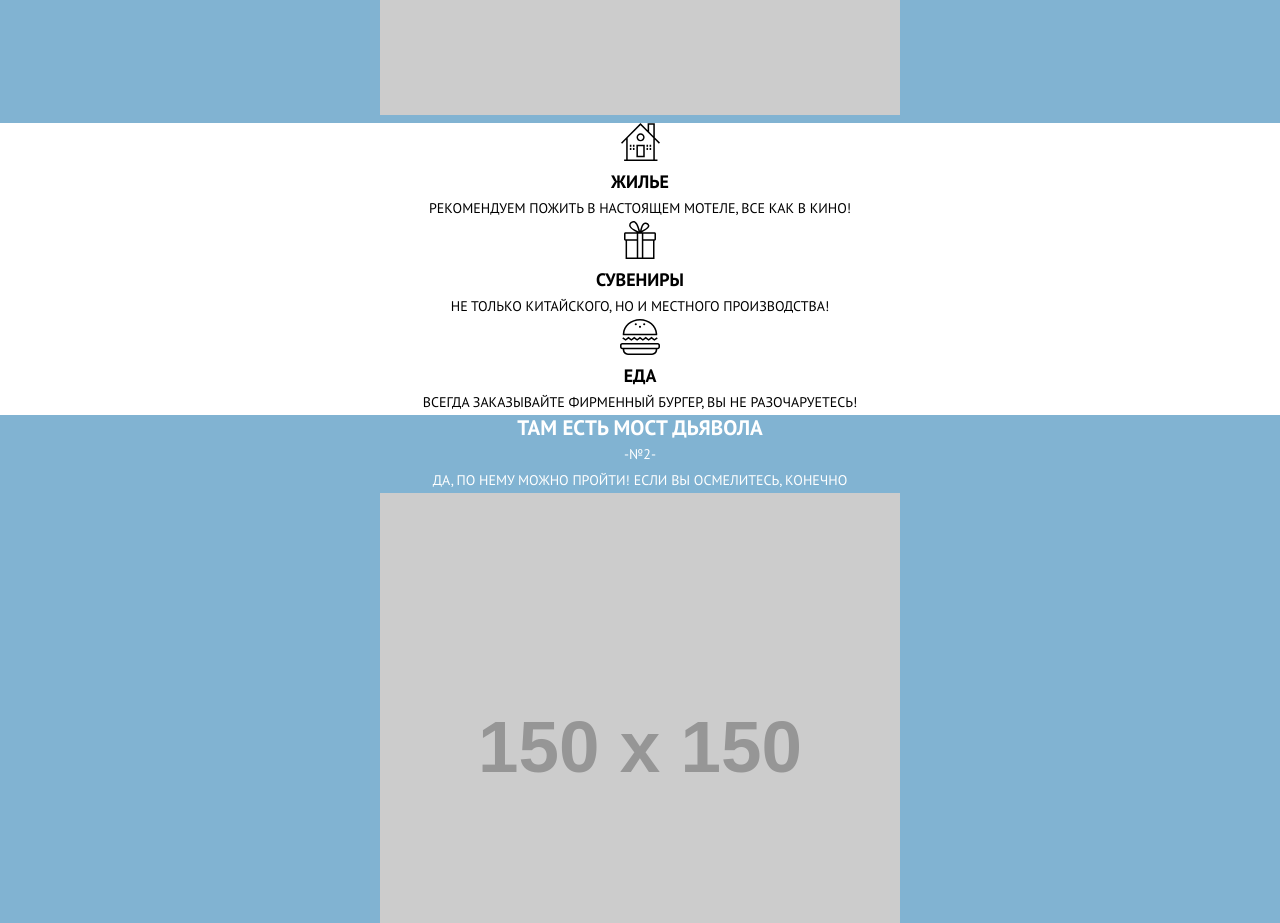
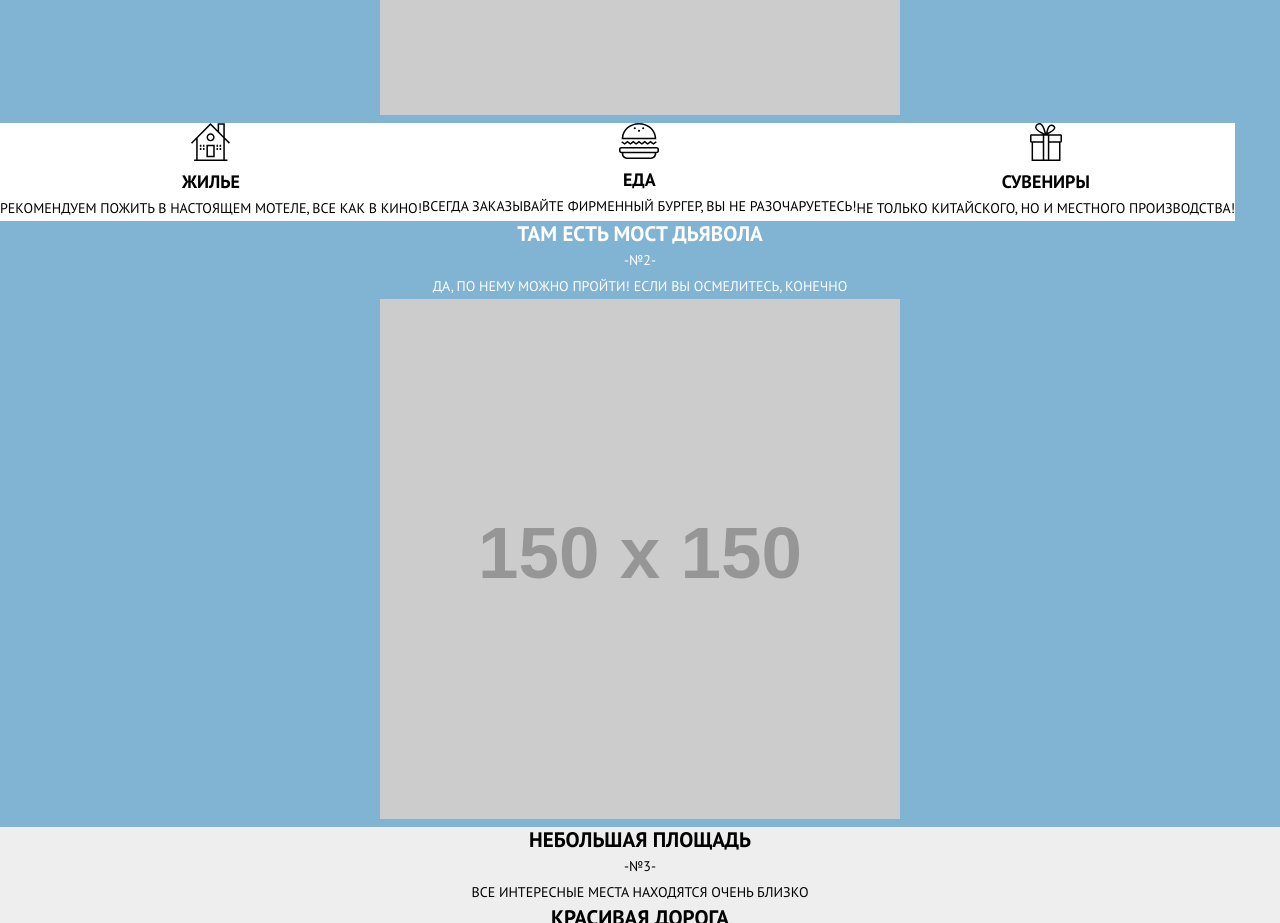
Before and after one commit to badflamingo/852159-sedona-20, a website: page source/index.html in a window 1280 px wide. Shown: the part 840-1763 px from the top of the page. Drawn offline with nearby package versions, Linux system fonts and the light colour scheme; files that its build step writes are made by us from their sources; placeholder pictures from the web are drawn by us.

Commit message:
tmp_commit

```diff
--- a/source/index.html
+++ b/source/index.html
@@ -2,6 +2,7 @@
 <html class="page" lang="ru">
 <head>
   <meta charset="utf-8">
+  <meta name="viewport" content="width=device-width,initial-scale=1">
   <title>HTML Academy: Седона</title>
   <link href="css/style.css" rel="stylesheet">
 </head>
@@ -45,7 +46,7 @@
           <img width="520" height="260" alt="Motel of Sedona" src="https://via.placeholder.com/150x150">
         </div>
         <div class="icon-wrap">
-          <div class="advantage__icon icon">
+          <div class="advantage__icon icon advantage__icon--house">
             <img width="39" height="37" src="img/icon-house.svg" alt="house">
             <div class="icon__description">
               <h3 class="icon__title">Жилье</h3>
@@ -59,7 +60,7 @@
               <p class="icon__text">Не только китайского, но и местного производства!</p>
             </div>
           </div>
-          <div class="advantage__icon icon">
+          <div class="advantage__icon icon advantage__icon--burger">
             <img width="40" height="35" src="img/icon-burger.svg" alt="burger">
             <div class="icon__description">
               <h3 class="icon__title">Еда</h3>
--- a/source/less/blocks/icon.less
+++ b/source/less/blocks/icon.less
@@ -13,3 +13,20 @@
   margin: 0 auto;
   font-size: 14px;
 }
+
+.icon-wrap {
+  display: flex;
+  flex-direction: column;
+}
+
+@media (min-width: 768px) {
+  .icon-wrap {
+    flex-direction: row;
+  }
+  .advantage__icon--burger {
+    order: -1;
+  }
+  .advantage__icon--house {
+    order: -2;
+  }
+}
```
Also changed, not shown: source/form.html (+1 -0 lines), source/photo.html (+1 -0 lines).
